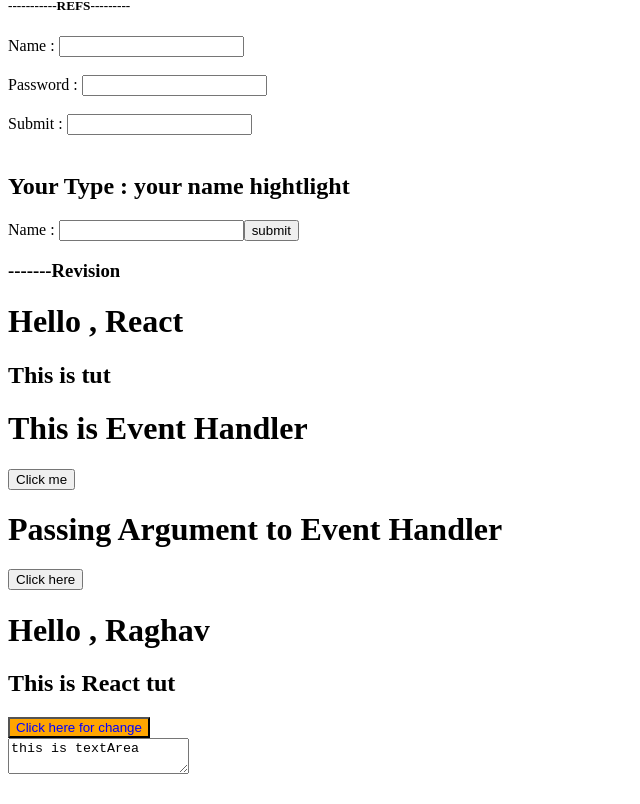
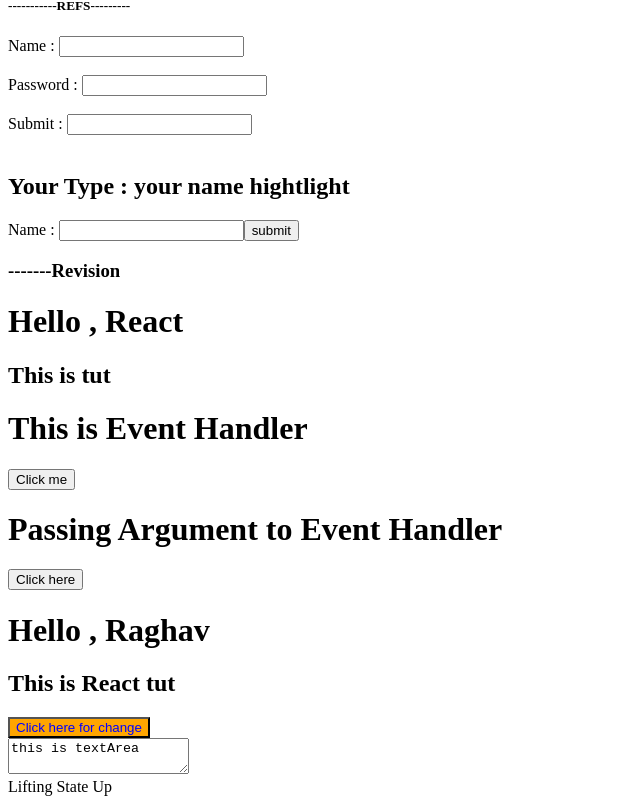
Before and after one commit to Raghav-Verma25/React-js, a React (Create React App) app: page / in a window 1280 px wide. Shown: the part 2629-3433 px from the top of the page, without its empty margins (0-640 px from the left). Built offline with nearby package versions, Linux system fonts and the light colour scheme.

Commit message:
Lifting State Up in React

```diff
--- a/public/index.html
+++ b/public/index.html
@@ -69,7 +69,7 @@
     <div id="keyuser2"></div>
     <div id="inlineOnClick"></div>
     <div id="textarea"></div>
-
+    <div id="lifting"></div>
 
   </body>
     </html>
--- /dev/null
+++ b/src/GeekyShow/LiftingStateUp/AppStateUp.js
@@ -0,0 +1,12 @@
+import React, { Component } from 'react'
+import UsersStateUp from "./UsersStateUp";
+export default class AppStateUp extends Component {
+    state={
+        name:"Lifting State Up"
+    };
+  render() {
+    return (
+      <UsersStateUp name={this.state.name} />
+    )
+  }
+}
--- /dev/null
+++ b/src/GeekyShow/LiftingStateUp/UsersStateUp.js
@@ -0,0 +1,7 @@
+import React, { Component } from 'react'
+
+export default class UserStateUp extends Component {
+  render() {
+    return <div >{this.props.name}</div>;
+  }
+}
--- a/src/component/Refs2.js
+++ b/src/component/Refs2.js
@@ -6,7 +6,7 @@ export default class Refs2 extends Component {
         this.state={
             value: "your name hightlight"
         };
-        this.textInput = React.createRef();
+       this.textInput = React.createRef();
     }
     handleSubmit = e =>{
         e.preventDefault();
--- a/src/index.js
+++ b/src/index.js
@@ -37,7 +37,7 @@ import FunctionalComponent from "./component/FunctionalComponent"
 import KeyUser2 from "./GeekyShow/Keys/KeyUser2"
 import InlineOnClick from "./GeekyShow/Styling Component/InlineOnClick"
 import Textarea from "./Form/Textarea";
-
+import AppStateUp from "./GeekyShow/LiftingStateUp/AppStateUp"
 //Using component
 
 // ReactDOM.render(el,document.getElementById("root"))
@@ -84,3 +84,4 @@ ReactDOM.render(<FunctionalComponent name="Raghav" t="React tut"/>, document.get
 // ReactDOM.render(<KeyUser2/>,document.getElementById("Keyuser2"))
 ReactDOM.render(<InlineOnClick/>,document.getElementById("inlineOnClick"))
 ReactDOM.render(<Textarea/>,document.getElementById("textarea"))
+ReactDOM.render(<AppStateUp/> , document.getElementById("lifting"));
```
